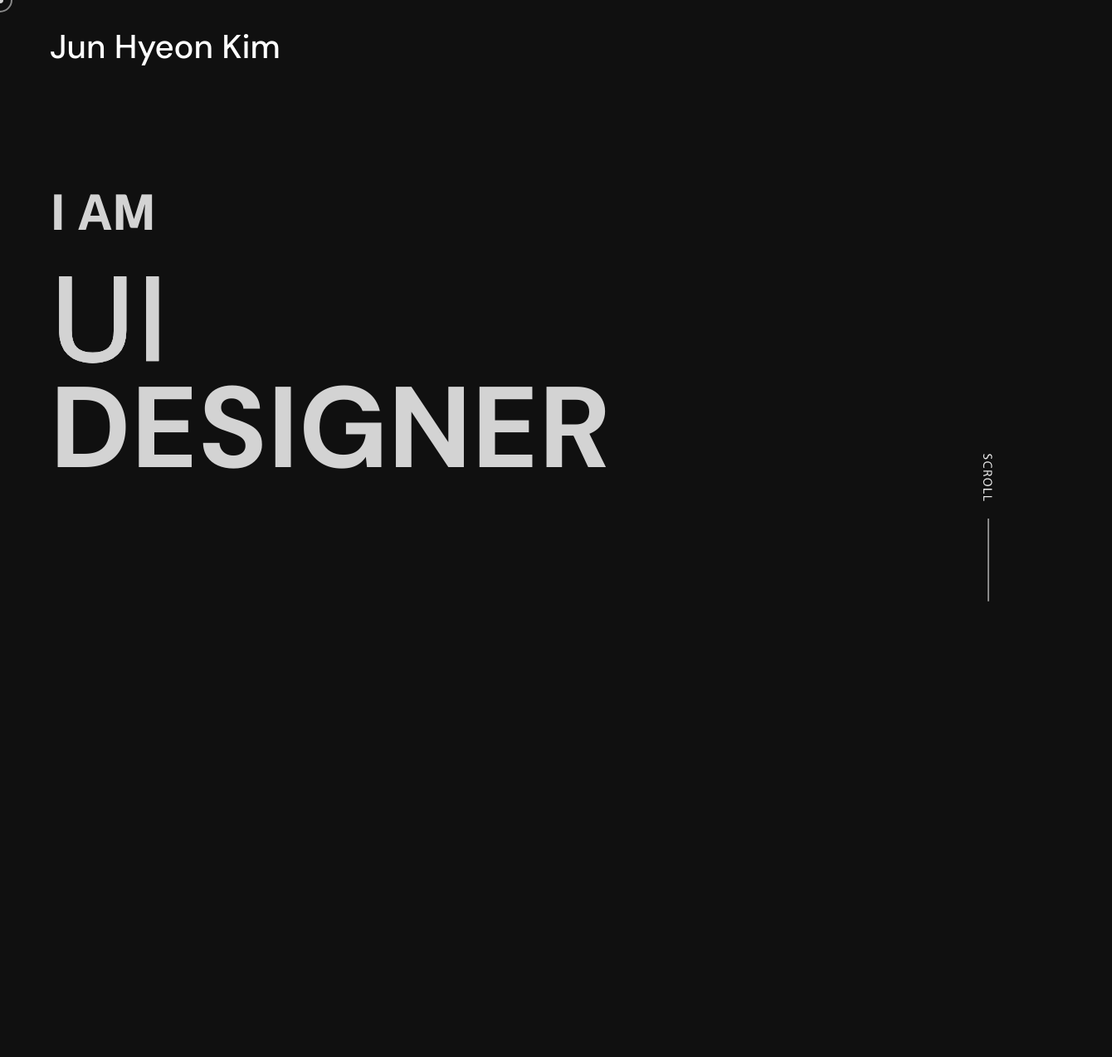
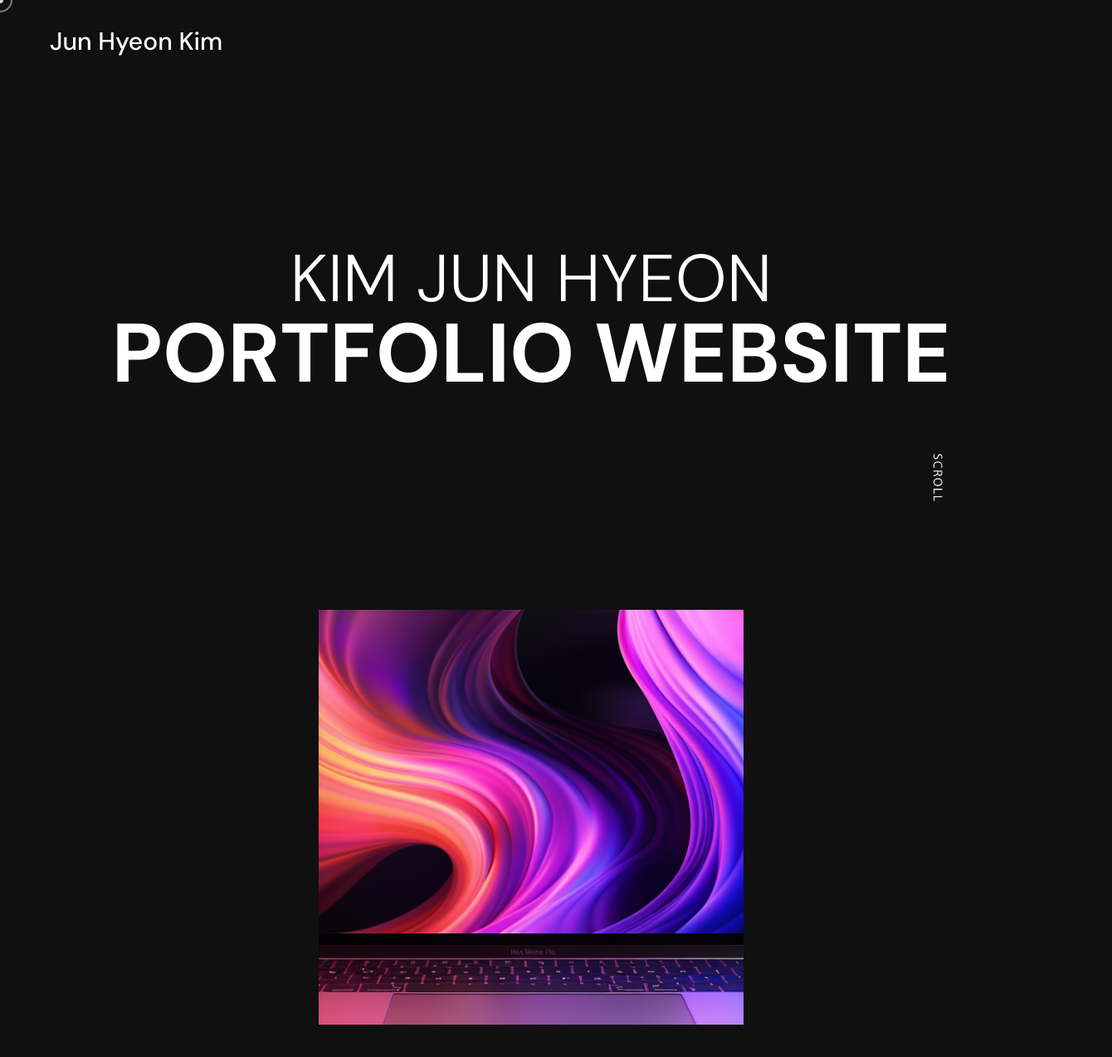
Before and after one commit to itsjh1242/animated-portfolio, a React (Create React App) app in the folder client/: page / in a window 1280 px wide. Shown: the top 1274 px of the page at 83% size, 1340 px wide, since content can reach past the window. Before the commit the page ends 940 px from the top, so only its background shows below. Built offline with nearby package versions, Linux system fonts and the light colour scheme.

Commit message:
Update Main Page

```diff
--- a/client/src/config.jsx
+++ b/client/src/config.jsx
@@ -5,14 +5,19 @@ export const Ko_Configuration = {
 };
 
 export const En_Configuration = {
+  Image: {
+    MainMacBook: "./images/MacBookGradationGrey.png",
+  },
   Information: {
     Name: "Jun Hyeon Kim",
   },
   //   Landing Page
   Landing: {
-    Title: [
-      ["FRONTEND", ["D", "E", "V", "E", "L", "O", "P", "E", "R"]],
-      ["UI", ["D", "E", "S", "I", "G", "N", "E", "R"]],
+    Title: ["KIM JUN HYEON", "PORTFOLIO WEBSITE"],
+    SlidingIntro: [
+      ["I AM A FRONT-END DEVELOPER", "Extra Desc"],
+      ["I AM A UI/UX DESIGNER", "Extra Desc"],
+      ["THIS IS STYLISH PORTFOLIO WEBSITE THAT I MADE", "Extra Desc"],
     ],
   },
 };
--- a/client/src/functions/Cursor.jsx
+++ b/client/src/functions/Cursor.jsx
@@ -26,10 +26,12 @@ const CursorOutline = styled.div`
   height: 30px;
   border: 2px solid hsla(0, 0%, 100%, 0.5);
   transition: all 150ms ease-out;
+  mix-blend-mode: difference;
 `;
 
 function MouseTracker() {
   useEffect(() => {
+    // 마우스 커서 이벤트
     const cursorDot = document.querySelector("[data-cursor-dot]");
     const cursorOutline = document.querySelector("[data-cursor-outline]");
 
@@ -48,13 +50,15 @@ function MouseTracker() {
         { duration: 500, fill: "forwards" }
       );
     };
-
+    // 마우스 커서 클릭 이벤트
     const handleMouseActive = () => {
-      cursorOutline.style.transform = "scale(1.1)";
+      cursorOutline.style.width = "50px";
+      cursorOutline.style.height = "50px";
     };
 
     const handleMouseInactive = () => {
-      cursorOutline.style.transform = "scale(1)";
+      cursorOutline.style.width = "30px";
+      cursorOutline.style.height = "30px";
     };
 
     document.addEventListener("mousemove", updateMousePosition);
--- /dev/null
+++ b/client/src/functions/MainEvents.jsx
@@ -0,0 +1,87 @@
+import React, { useEffect } from "react";
+import styled from "styled-components";
+
+function MainEvents() {
+  window.onload = function () {
+    // 마우스 커서 이벤트
+    const cursorDot = document.querySelector("[data-cursor-dot]");
+    const cursorOutline = document.querySelector("[data-cursor-outline]");
+    // Landing Title Bottom Element
+    const ltb = document.querySelector("[data-ltb]");
+    ltb.addEventListener("mouseover", () => {
+      cursorDot.style.display = "none";
+      cursorOutline.style.transform = "scale(2) translate(-50%, -50%)";
+      cursorOutline.style.backgroundColor = "#ffffff";
+    });
+    ltb.addEventListener("mouseleave", () => {
+      cursorDot.style.display = "block";
+      cursorOutline.style.transform = "scale(1) translate(-50%, -50%)";
+      cursorOutline.style.backgroundColor = "transparent";
+    });
+
+    // Scroll Event
+    window.addEventListener("scroll", () => {
+      console.log(window.scrollY);
+      let posY = window.scrollY;
+      let posX = window.scrollX;
+      // Main MacBook Image Effect
+      let macBookImageScroll = 522;
+      let clipPathValue = 30;
+      let macBookImageHeight = 500;
+      // Sliding Intro
+      let slidingIntro = document.querySelectorAll("[data-IntroItem]");
+      let slidingIntroViewPort = [1254, 1600, 1900];
+
+      // Y 128
+      if (posY >= 128) {
+        document.querySelector("[data-nav]").style.opacity = 0;
+      } else {
+        document.querySelector("[data-nav]").style.opacity = 1;
+      }
+      // Y 604
+      let dmf = document.querySelector("[data-macbook-frame]");
+      let dmi = document.querySelector("[data-macbook-image]");
+      if (posY < macBookImageScroll) {
+        // Style
+        dmf.style.position = "relative";
+        dmf.style.top = "0";
+        dmf.style.left = "0";
+        dmf.style.transform = "translate(0, 0)";
+        dmf.style.clipPath = `inset(0% 30%)`;
+        dmf.style.transform = "translateY(-25%)";
+      }
+      // Image Mouse Scroll Event
+      if (posY >= macBookImageScroll) {
+        // Style
+        dmf.style.position = "fixed";
+        dmf.style.top = "50%";
+        dmf.style.left = "50%";
+        dmf.style.transform = "translate(-50%, -50%)";
+        // Effect of Image Width
+        clipPathValue = clipPathValue - (posY - macBookImageScroll) * 0.07;
+        dmf.style.clipPath = `inset(0% ${clipPathValue}%)`;
+        // 스크롤 시 현재 스크린 화면 높이에 맞춰서 이미지 높이 조절
+        macBookImageHeight = Math.min(window.screen.height, macBookImageHeight + (posY - 604) * 0.5);
+        dmi.style.height = `${macBookImageHeight}px`;
+        if (posY >= window.screen.height) {
+          dmi.style.opacity = 0.2;
+        } else {
+          dmi.style.opacity = 1;
+        }
+      } else {
+        dmi.style.height = "500px";
+      }
+
+      // Sliding Intro Effect
+      slidingIntroViewPort.forEach((item, index) => {
+        if (posY >= item) {
+          slidingIntro[index].style.color = "#d3d3d3";
+        } else {
+          slidingIntro[index].style.color = "transparent";
+        }
+      });
+    });
+  };
+}
+
+export default MainEvents;
--- a/client/src/styles/GlobalStyle.jsx
+++ b/client/src/styles/GlobalStyle.jsx
@@ -10,6 +10,10 @@ export const GlobalStyle = createGlobalStyle`
     a {
         color: inherit;
         text-decoration: none;
+    }
+    p{
+      margin: 0;
+      padding: 0;
     }
     body {
         width: 100%;
@@ -42,7 +46,8 @@ export const Nav = styled.div`
   top: 0;
   left: 0;
   font-family: "En Medium";
-  font-size: 40px;
+  font-size: 30px;
+  transition: all 0.5s ease-in-out;
 `;
 
 export const Container = styled.div`
@@ -52,6 +57,17 @@ export const Container = styled.div`
 `;
 
 export const Row = styled.div`
+  width: 100%;
+  height: 100%;
   display: flex;
   flex-direction: row;
 `;
+
+export const Column = styled.div`
+  width: 100%;
+  height: 100%;
+  display: flex;
+  flex-direction: column;
+  justify-content: ${(props) => props.jc};
+  align-items: ${(props) => props.ai};
+`;
--- a/client/src/styles/MainStyle.jsx
+++ b/client/src/styles/MainStyle.jsx
@@ -17,69 +17,93 @@ export const LandingTitleContainer = styled.div`
   transform: translateY(-10%);
 `;
 
-export const Titletop = styled.p`
-  font-family: "Ko Bold";
-  font-size: calc(45px + 1vw);
-  color: #d3d3d3;
+export const LandingTitleTop = styled.p`
+  font-family: "En Light";
+  font-size: 80px;
+  line-height: 80px;
 `;
 
-export const TitleCenter = styled.p`
-  font-family: "Ko Medium";
-  font-size: calc(100px + 3vw);
-  position: relative;
-  color: transparent;
-  -webkit-text-stroke: 0.05vw #d3d3d3;
+export const LandingTitleBottom = styled.p`
+  font-family: "En Bold";
+  font-size: 100px;
+  line-height: 100px;
 
-  &::before {
-    content: attr(data-text);
-    position: absolute;
-    top: 0;
-    left: 0;
-    width: 0;
-    height: 100%;
-    color: #d3d3d3;
-    overflow: hidden;
-    animation: titleAnimate 4s infinite;
-  }
-
-  @keyframes titleAnimate {
+  animation: fadein 4s;
+  @keyframes fadein {
     0% {
-      width: 0;
-    }
-    50% {
-      width: 100%;
+      opacity: 0;
     }
     100% {
-      width: 0;
-    }
-  }
-`;
-
-export const TitleBottom = styled.p`
-  white-space: nowrap;
-  postion: fixed;
-  color: #d3d3d3;
-  font-family: "En Bold";
-  font-size: calc(100px + 3vw);
-  animation: textAnimation 1s ease-in-out;
-  animation-delay: ${(props) => props.idx * 0.1}s;
-
-  @keyframes textAnimation {
-    0%,
-    40%,
-    100% {
-      transform: translateY(0);
-    }
-    20% {
-      transform: translateY(-15px);
+      opacity: 1;
     }
   }
 `;
 
 export const LottieScroll = styled.div`
+  position: absolute;
   background-color: transparent;
   position: absolute;
+  width: fit-content;
+  height: fit-content;
   bottom: 0;
   right: 0;
-  transform: translateX(20%);
 `;
+
+export const MainMacBookLongFrame = styled.div`
+  width: 100%;
+  height: 100%;
+`;
+
+export const MainMacBookImageFrame = styled.div`
+  position: relative;
+  display: flex;
+  justify-content: center;
+  align-items: center;
+  width: 100%;
+  height: fit-content;
+  clip-path: inset(0% 30%);
+  transform: translateY(-25%);
+  box-shadow: 0 0 15px rgba(0, 0, 0, 0.2);
+`;
+
+export const MainMacBookImage = styled.div`
+  width: 100%;
+  height: 500px;
+  transition: all 1s ease-in-out;
+
+  & > img {
+    width: 100%;
+    height: 100%;
+    object-fit: cover;
+  }
+`;
+
+export const SlidingIntro = styled.div`
+  position: relative;
+  bottom: 0;
+  left: 0;
+  display: flex;
+  flex-direction: column;
+  width: 100%;
+
+  transform: translateY(1000px);
+`;
+
+export const SlidingIntroItem = styled.div`
+  display: flex;
+  flex-direction: row;
+  justify-content: flex-start;
+  align-items: flex-start;
+  width: 60%;
+  height: 100%;
+
+  & > p {
+    transition: all 1s ease-in-out;
+    font-family: "En Bold";
+    font-size: 80px;
+    line-height: 80px;
+    margin: 0;
+    padding: 20px 30px;
+    color: transparent;
+  }
+`;
--- a/client/src/views/Main.jsx
+++ b/client/src/views/Main.jsx
@@ -16,44 +16,49 @@ import Lottie from "lottie-react";
 // Lottie Json
 import * as LottieScroll from "../lotties/scroll.json";
 
+// Events
+import MainEvents from "../functions/MainEvents";
+
 const Main = (props) => {
   const [language, setLanguage] = useState("en");
   const Config = language ? Configuration.En_Configuration : Configuration.Ko_Configuration;
 
-  const [TitleSlideIdx, setTitleSlideIdx] = useState(0);
-
-  useEffect(() => {
-    const interval = setInterval(() => {
-      setTitleSlideIdx((prevIdx) => (prevIdx + 1) % Config.Landing.Title.length);
-    }, 4000);
-
-    return () => clearInterval(interval);
-  }, [Config.Landing.Title.length, TitleSlideIdx]);
-
   return (
     <>
+      {/* MOBILE */}
       <Mobile>mobile</Mobile>
+      {/* PC */}
       <PC>
-        <G.Nav>{Config.Information.Name}</G.Nav>
+        <G.Nav data-nav>{Config.Information.Name}</G.Nav>
+        <S.LottieScroll>
+          <Lottie animationData={LottieScroll} width={100} height={100} />
+        </S.LottieScroll>
         <G.Container>
           <S.Landing>
             <S.LandingTitleContainer>
-              <S.Titletop>I AM</S.Titletop>
-              <S.TitleCenter data-text={Config.Landing.Title[TitleSlideIdx][0]}>{Config.Landing.Title[TitleSlideIdx][0]}</S.TitleCenter>
-              <G.Row>
-                {Config.Landing.Title[TitleSlideIdx][1].map((char, idx) => (
-                  <S.TitleBottom key={[idx, TitleSlideIdx]} data-text={char} idx={idx}>
-                    {char}
-                  </S.TitleBottom>
-                ))}
-              </G.Row>
+              <G.Column jc="center" ai="center">
+                <S.LandingTitleTop>{Config.Landing.Title[0]}</S.LandingTitleTop>
+                <S.LandingTitleBottom data-ltb>{Config.Landing.Title[1]}</S.LandingTitleBottom>
+              </G.Column>
             </S.LandingTitleContainer>
-            <S.LottieScroll>
-              <Lottie animationData={LottieScroll} width={100} height={100} />
-            </S.LottieScroll>
           </S.Landing>
         </G.Container>
+        <S.MainMacBookLongFrame>
+          <S.MainMacBookImageFrame data-macbook-frame>
+            <S.MainMacBookImage data-macbook-image>
+              <img src={Config.Image.MainMacBook} alt="Main MacBook" />
+            </S.MainMacBookImage>
+          </S.MainMacBookImageFrame>
+          <S.SlidingIntro data-sliding-intro>
+            {Config.Landing.SlidingIntro.map((item, index) => (
+              <S.SlidingIntroItem key={index} data-sliding-intro-item>
+                <p data-IntroItem>{item[0]}</p>
+              </S.SlidingIntroItem>
+            ))}
+          </S.SlidingIntro>
+        </S.MainMacBookLongFrame>
       </PC>
+      <MainEvents />
     </>
   );
 };
```
Also changed, not shown: client/public/images/MacBookGradationGrey.png (added).
